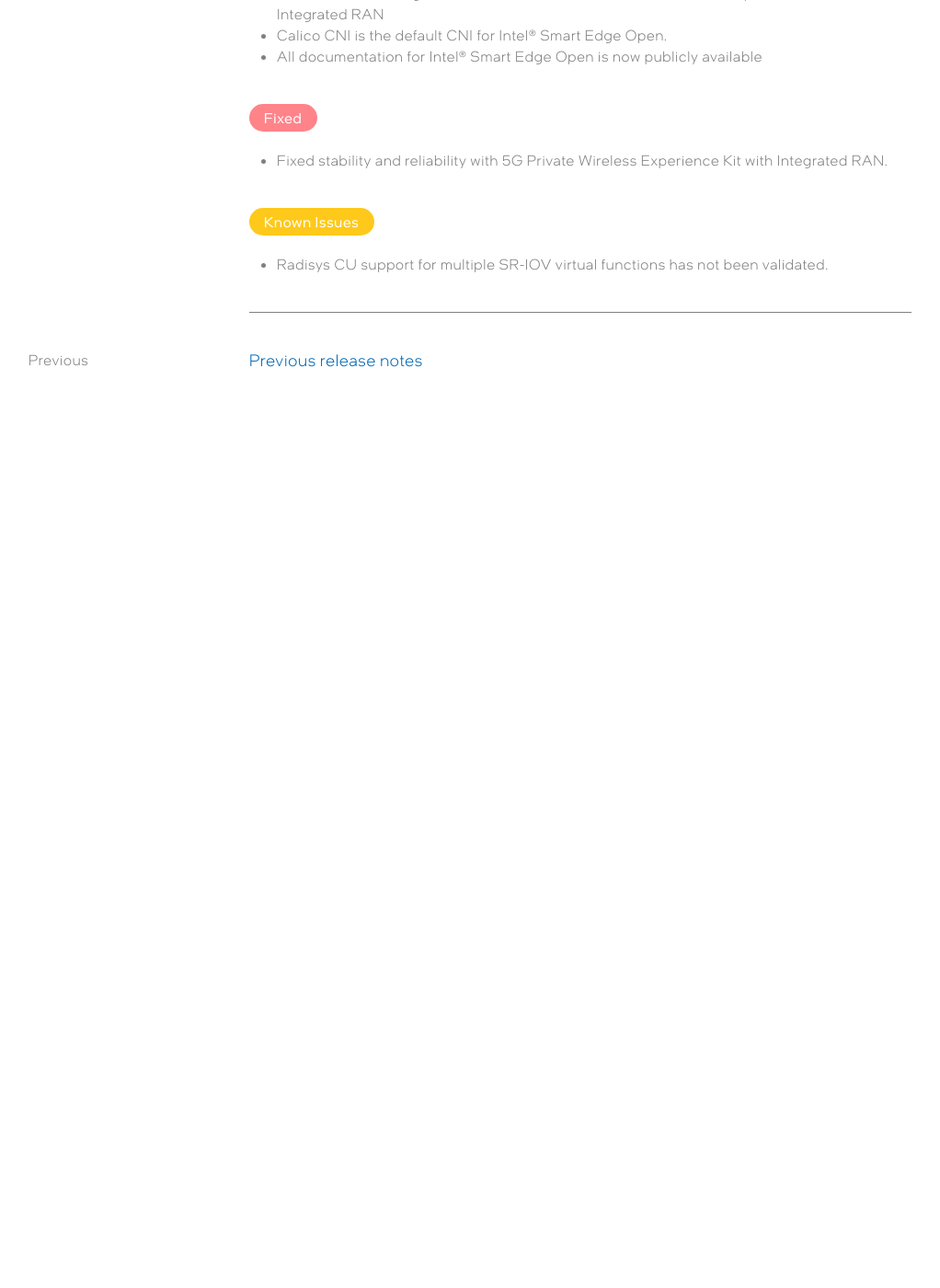
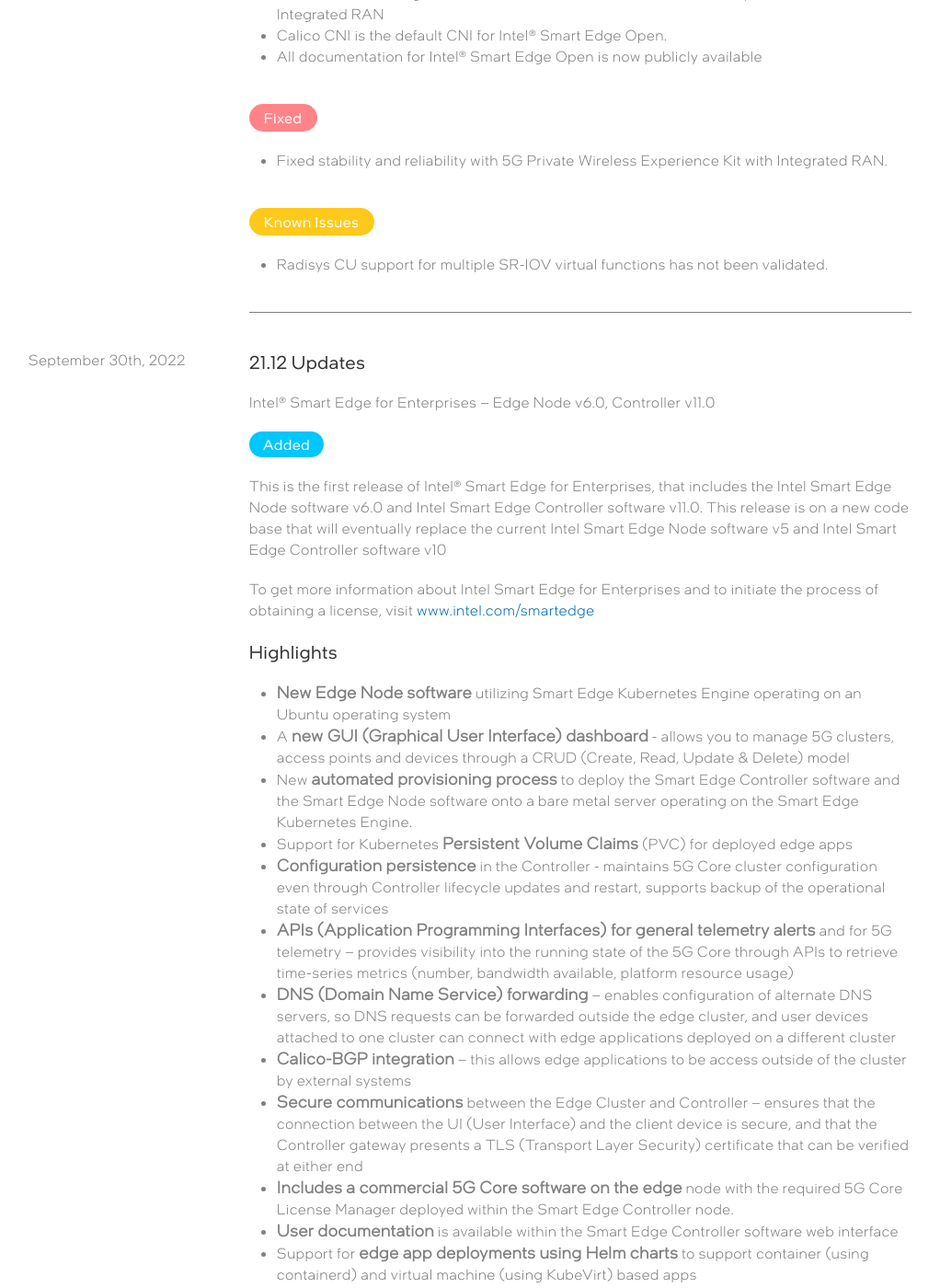
Before and after one commit to intelsmartedgeons/intelsmartedgeons.github.io, a Jekyll site: the page built from release-notes.md, in a window 1280 px wide and 1400 px high, scrolled down 10084 px. Shown: the whole window at 92% size, without its empty margins (9-1031 px from the left). Built offline with Jekyll 4.4.1, drawn with Linux system fonts in a browser that asks for light colours; some web fonts are replaced; before the commit the page ends 10557 px from its top, so only the background shows below that; some of the changed text lies outside the part shown.

Commit message:
Release Note

```diff
--- a/release-notes.md
+++ b/release-notes.md
@@ -275,6 +275,79 @@
         <li>Radisys CU support for multiple SR-IOV virtual functions has not been validated.</li>
     </ul>
 </div>
+
+
+
+<div class="noteLeft">
+    <p>September 30th, 2022</p>
+</div>
+
+<div class="noteRight">
+     <h3>21.12 Updates</h3><!-- need to check -->
+    <p>Intel® Smart Edge for Enterprises – Edge Node v6.0, Controller v11.0</p>
+    <a class="uk-button uk-button-info uk-button-small uk-margin-small-bottom">Added</a>
+    <p>This is the first release of Intel® Smart Edge for Enterprises, that includes the Intel Smart Edge Node software v6.0 and Intel Smart Edge Controller software v11.0. This release is on a new code base that will eventually replace the current Intel Smart Edge Node software v5 and Intel Smart Edge Controller software v10</p>
+    <p>To get more information about Intel Smart Edge for Enterprises and to initiate the process of obtaining a license, visit <a href="https://www.intel.com/content/www/us/en/edge-computing/smart-edge.html">www.intel.com/smartedge</a></p>
+
+    <h3>Highlights</h3>
+    <ul class="uk-margin-small-top">
+    <li><b>New Edge Node software</b> utilizing Smart Edge Kubernetes Engine operating on an Ubuntu operating system</li>
+    <li>A <b>new GUI (Graphical User Interface) dashboard</b> - allows you to manage 5G clusters, access points and devices through a CRUD (Create, Read, Update & Delete) model</li>
+    <li>New <b> automated provisioning process</b> to deploy the Smart Edge Controller software and the Smart Edge Node software onto a bare metal server operating on the Smart Edge Kubernetes Engine.</li>
+    <li>Support for Kubernetes <b>Persistent Volume Claims</b> (PVC) for deployed edge apps</li>
+    <li><b>Configuration persistence</b> in the Controller - maintains 5G Core cluster configuration even through Controller lifecycle updates and restart, supports backup of the operational state of services</li>
+     <li><b>APIs (Application Programming Interfaces) for general telemetry alerts</b> and for 5G telemetry – provides visibility into the running state of the 5G Core through APIs to retrieve time-series metrics (number, bandwidth available, platform resource usage)</li>
+     <li><b>DNS (Domain Name Service) forwarding</b> – enables configuration of alternate DNS servers, so DNS requests can be forwarded outside the edge cluster, and user devices attached to one cluster can connect with edge applications deployed on a different cluster</li>
+     <li><b>Calico-BGP integration</b> – this allows edge applications to be access outside of the cluster by external systems</li>
+     <li><b>Secure communications</b> between the Edge Cluster and Controller – ensures that the connection between the UI (User Interface) and the client device is secure, and that the Controller gateway presents a TLS (Transport Layer Security) certificate that can be verified at either end</li>
+     <li><b>Includes a commercial 5G Core software on the edge</b> node with the required 5G Core License Manager deployed within the Smart Edge Controller node. </li>
+     <li><b>User documentation</b> is available within the Smart Edge Controller software web interface</li>
+     <li>Support for <b>edge app deployments using Helm charts</b> to support container (using containerd) and virtual machine (using KubeVirt) based apps</li>
+    </ul>
+
+    <table>
+    <thead>   <tr>   <th>Issue</th>   <th>Mitigation</th>   </tr> </thead>
+    <tbody>
+    <tr>
+    <td>5G License Manager dashboard https://dlm-ui.controller.intel.corp:30443 displays 502 Bad Gateway after license has been uploaded</td>
+    <td>Reboot the Smart Edge Controller</td>
+    </tr>
+
+    <tr>
+    <td>Sometimes UE to application traffic might stop working after edge node reboot</td>
+    <td>Determine if the 5G core pod is in an error state use the example pod status API query in the controller document - observability section to retrieve the status of each pod on the cluster. In case of 5G Core application failing to deploy due to lack of SR-IOV VF resource intel.com/fronthaul_c0p0, reboot the 5G core node. Occasionally during startup, the sriov-network-configuration pod fails to query the K8s API for a configmap containing the supported NIC devices. This results in the device being reported as unsupported</td>
+    </tr>
+
+    <tr>
+    <td>Failures during provisioning the deployment stage due to timeouts</td>
+    <td>Ensure that the connectivity of the network is not impacted by extremely slow speed. In slow performing networks the pulling of docker images from the Internet/docker mirror may be unreasonably slow and the executed deployment tasks may exceed the allocated limits</td>
+    </tr>
+
+    <tr>
+    <td>Network Agent on the Edge Node is loading client certificate when it starts instead of checking for a new certificate continuously. The Network Agent will stop working 30 days after initial deployment</td>
+    <td>Restart Network Agent pod or if a user is not able to perform k8s pod restart then reboot the server</td>
+    </tr>
+
+    <tr>
+    <td>Network monitoring graphs showcasing traffic in and out of 5G Core pod are not implemented.</td>
+    <td>When viewing the Network traffic for the 5G Core on a two cluster deployment (one node per cluster), the Network graph on the Performance page of the controller UI for the 5G Core Edge Node will not show the data sent to and received from the gNodeB. This is due to an SR-IOV interface being used for the 5G Core's N2/N3 interface. To see the data rate entering and leaving on this 5G Core interface, query the telemetry API for the pcn_throughput_octets_sum metric</td>
+    </tr>
+    <tr>
+    <td>The Alerts indicator on the Clusters page of the controller UI is not enabled and does not report active alerts</td>
+    <td>Current active alerts can be obtained through the Alerts REST API</td>
+    </tr>
+
+    </tbody>
+    </table>
+
+    <style>
+        .uk-button.uk-button-info.uk-button-small.uk-margin-small-bottom{
+            margin-bottom: 20px !important;
+            }
+    </style>
+</div>
+
+
 <div class="noteLeft">
     <p>Previous</p>
 </div>
```
